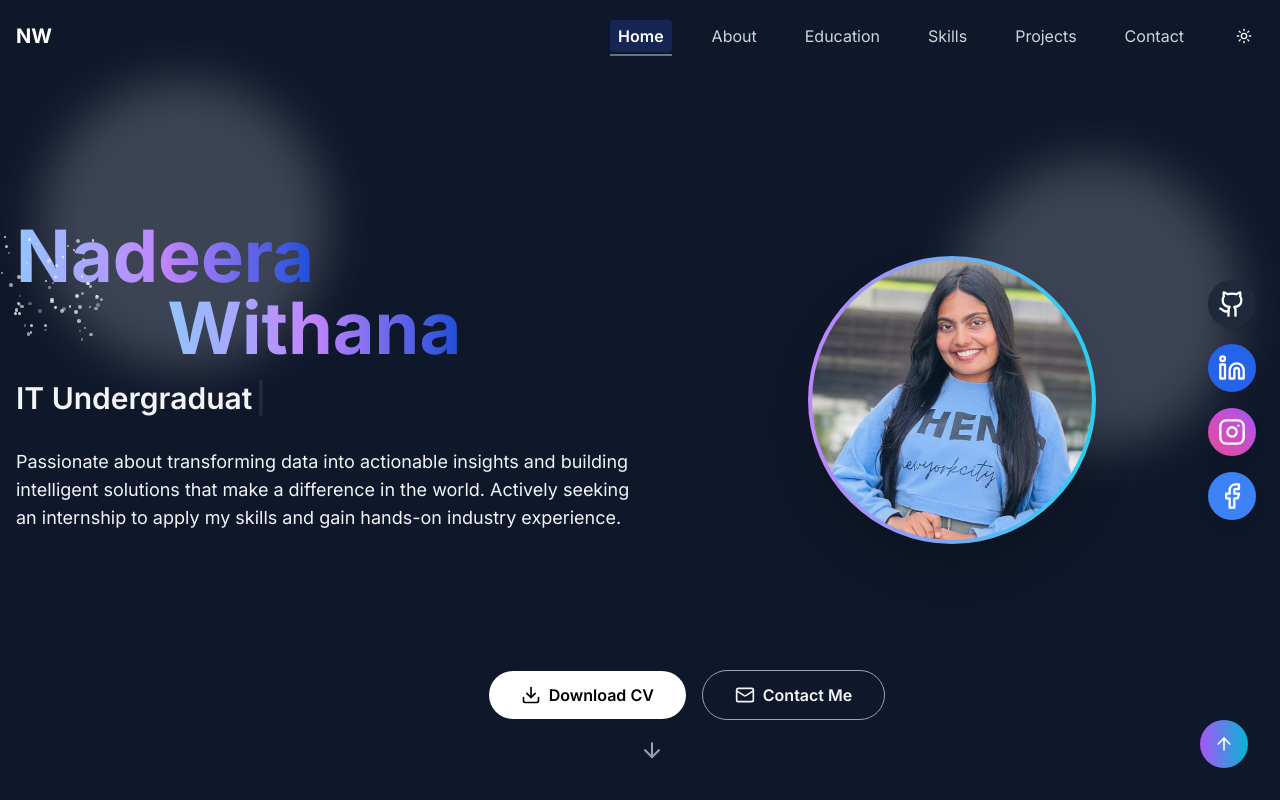
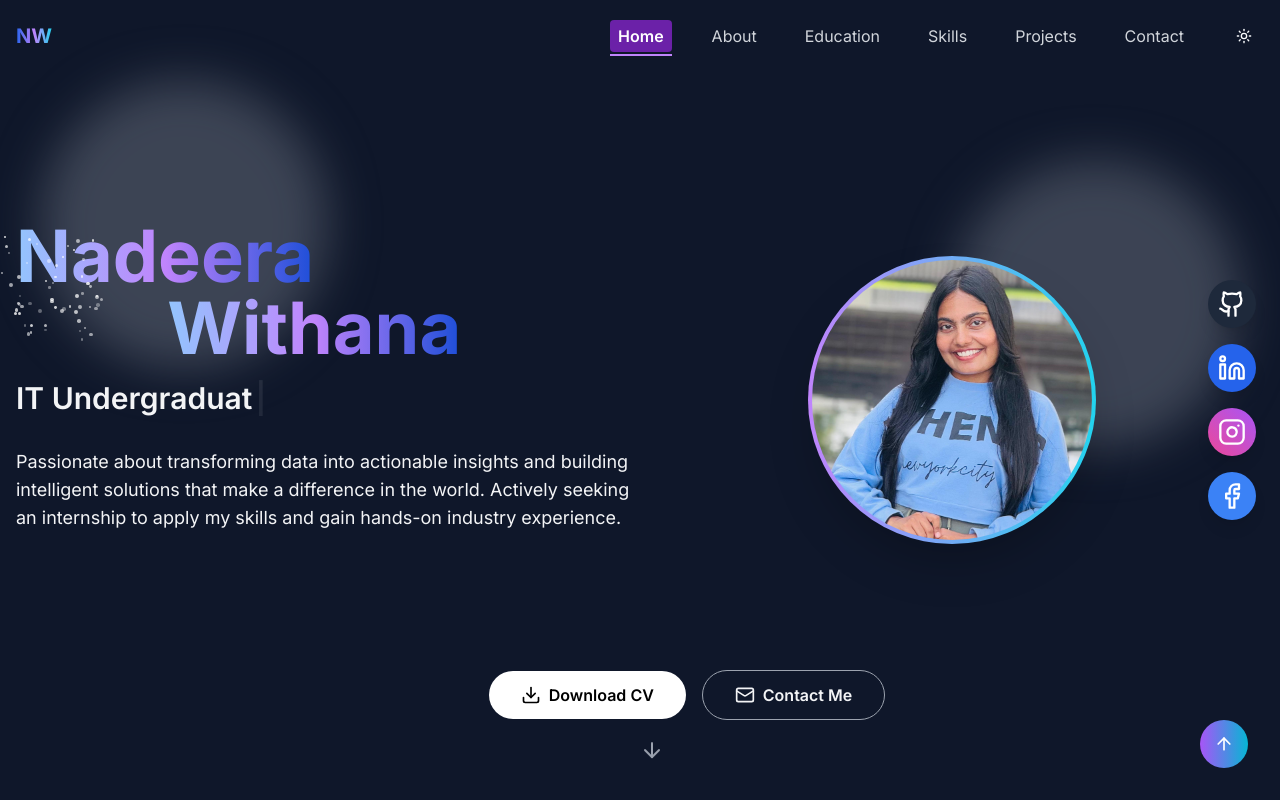
Before and after one commit to Nadee07/My_Portfolio, a React (Vite) app: page / in a window 1280 px wide. Shown: the top 800 px of the page. Built offline with nearby package versions, Linux system fonts and the light colour scheme.

Commit message:
updated header

```diff
--- a/src/components/Header.tsx
+++ b/src/components/Header.tsx
@@ -63,8 +63,12 @@ const Header = () => {
     >
       <nav className="container mx-auto px-4 py-4">
         <div className="flex justify-between items-center">
-          <div className="text-xl font-bold text-black dark:text-white">
-            NW
+          <div className="text-xl font-bold">
+            <span
+              className="bg-gradient-to-r from-blue-600 via-purple-400 to-cyan-400 bg-clip-text text-transparent"
+            >
+              NW
+            </span>
           </div>
 
           {/* Desktop Navigation */}
@@ -76,14 +80,14 @@ const Header = () => {
                 className={`relative group px-2 py-1 rounded transition-colors duration-200
                   ${
                     activeSection === item.href
-                      ? 'bg-gray-500 text-white dark:bg-blue-950 dark:text-white font-semibold'
+                      ? 'bg-purple-100 text-purple-700 dark:bg-purple-800 dark:text-white font-semibold'
                       : 'text-black dark:text-gray-300 hover:text-slate-900 dark:hover:text-white'
                   }
                 `}
               >
                 {item.name}
                 <span
-                  className={`absolute -bottom-1 left-0 h-0.5 bg-gray-500 transition-all duration-300
+                  className={`absolute -bottom-1 left-0 h-0.5 bg-purple-400 transition-all duration-300
                     ${activeSection === item.href ? 'w-full' : 'w-0 group-hover:w-full'}
                   `}
                 ></span>
```
